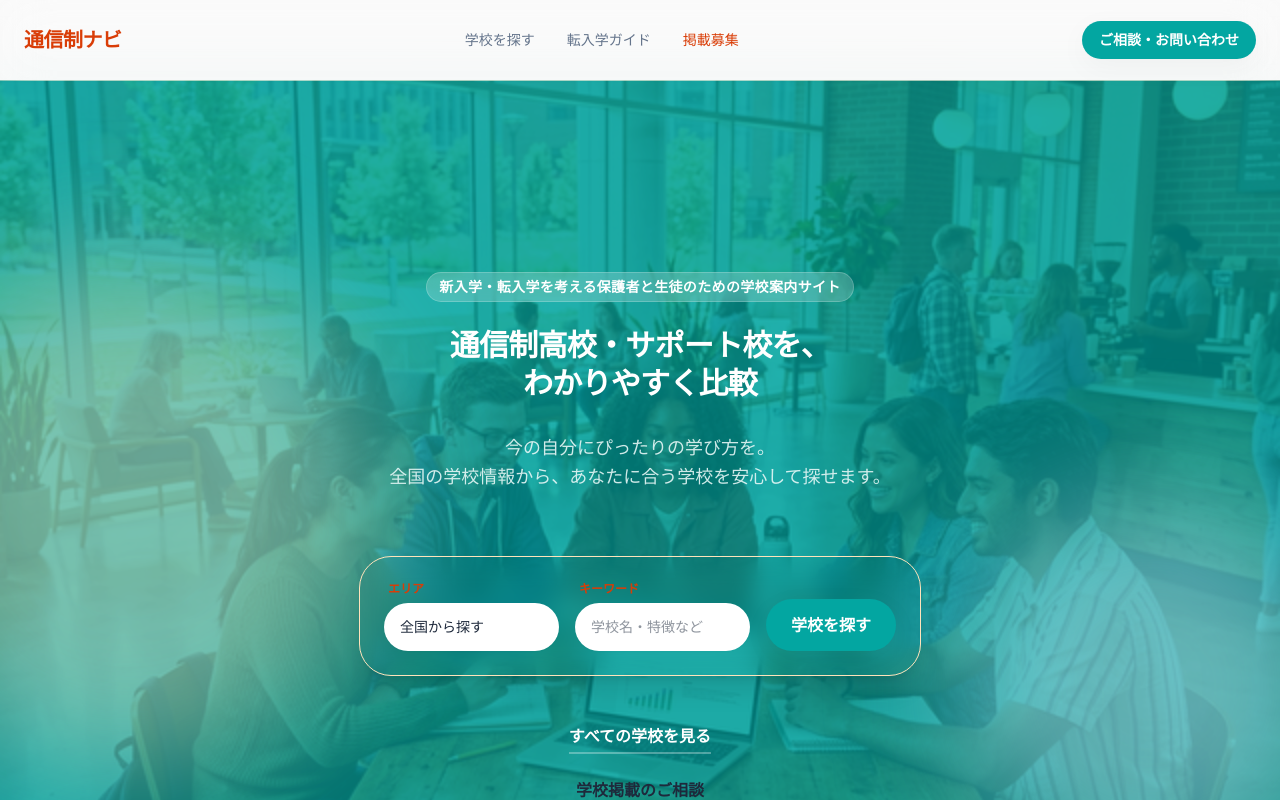
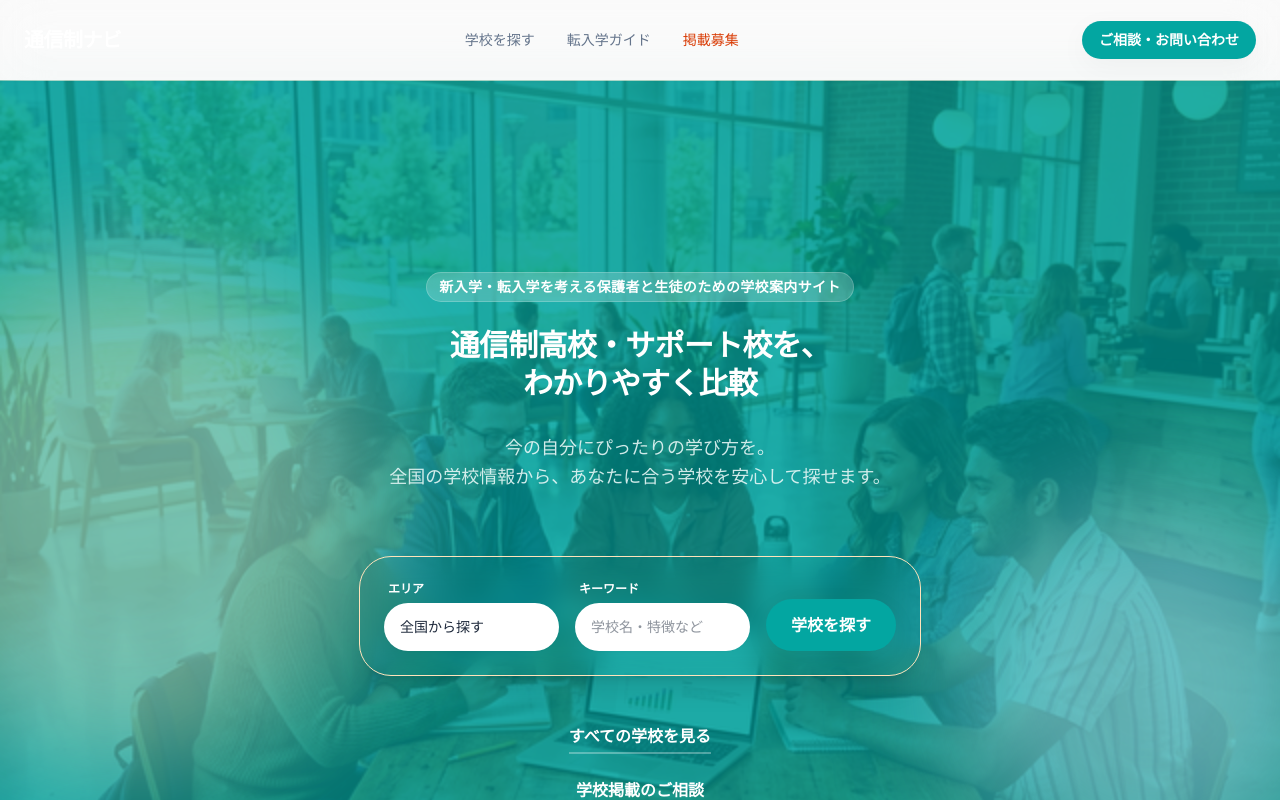
Before and after one commit to SocialBoost1201/school-portal-mvp, a Next.js app: page / in a window 1280 px wide. Shown: the top 800 px of the page. Built offline with nearby package versions, Linux system fonts and the light colour scheme.

Commit message:
fix(ui): revert unintended orange text to white in header logo and hero search card

```diff
--- a/src/app/page.tsx
+++ b/src/app/page.tsx
@@ -48,7 +48,7 @@ export default function HomePage() {
           <FadeUp delay={0.2} yOffset={30} duration={0.8}>
             <div className="w-full max-w-sm md:max-w-3xl border border-accent-100 bg-accent-50/90 backdrop-blur-md rounded-[2rem] p-4 md:p-6 shadow-xl flex flex-col md:flex-row gap-3 md:gap-4">
               <div className="flex-1 flex flex-col text-left">
-                <label className="text-xs font-bold text-accent-600 mb-1.5 pl-1">エリア</label>
+                <label className="text-xs font-bold text-white mb-1.5 pl-1">エリア</label>
                 <select className="w-full bg-white border-none rounded-2xl px-4 py-3.5 text-sm focus:ring-2 focus:ring-accent-500 outline-none text-text-main appearance-none shadow-sm">
                   <option>全国から探す</option>
                   <option>関東</option>
@@ -56,7 +56,7 @@ export default function HomePage() {
                 </select>
               </div>
               <div className="flex-1 flex flex-col text-left">
-                <label className="text-xs font-bold text-accent-600 mb-1.5 pl-1">キーワード</label>
+                <label className="text-xs font-bold text-white mb-1.5 pl-1">キーワード</label>
                 <input
                   type="text"
                   placeholder="学校名・特徴など"
@@ -75,7 +75,7 @@ export default function HomePage() {
               <Link href="/schools" className="text-base font-bold text-white hover:text-white border-b-2 border-white/30 hover:border-white transition-all pb-1">
                 すべての学校を見る
               </Link>
-              <Link href="/for-schools" className="text-base font-bold text-accent-300 hover:text-white border-b-2 border-accent-500/50 hover:border-accent-500 transition-all pb-1">
+              <Link href="/for-schools" className="text-base font-bold text-white hover:text-white border-b-2 border-white/50 hover:border-white transition-all pb-1">
                 学校掲載のご相談
               </Link>
             </div>
--- a/src/components/layout/Header.tsx
+++ b/src/components/layout/Header.tsx
@@ -7,7 +7,7 @@ export function Header() {
       <div className="max-w-7xl mx-auto px-6 h-20 flex items-center justify-between">
         <Link href="/" className="flex items-center gap-2 group">
           {/* text-logo */}
-          <span className="text-xl font-bold tracking-tight text-accent-600 group-hover:text-accent-500 transition-colors">
+          <span className="text-xl font-bold tracking-tight text-white group-hover:text-white/80 transition-colors">
             通信制ナビ
           </span>
         </Link>
```
